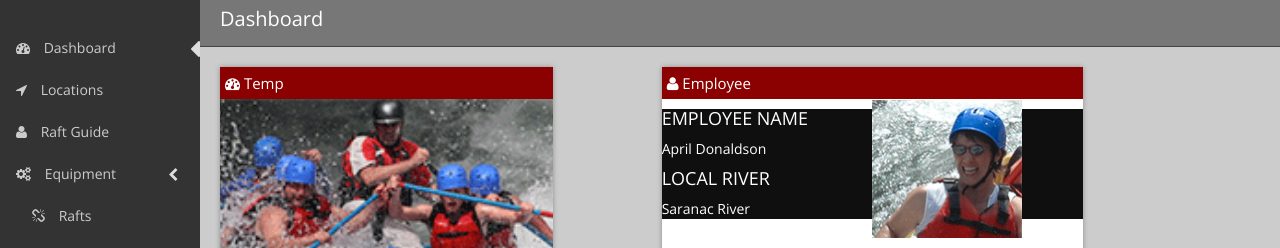
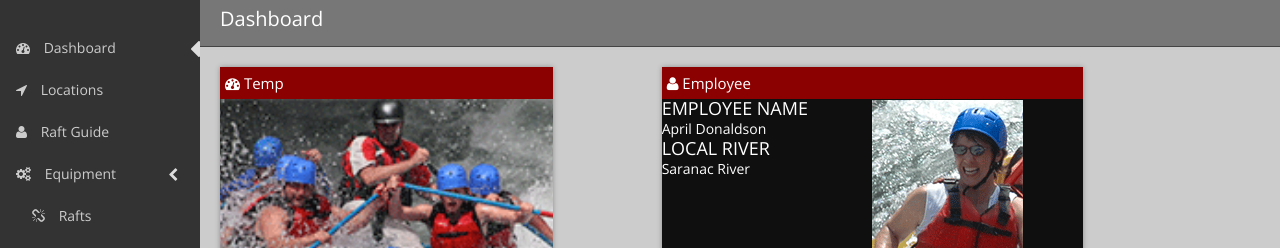
Before and after one commit to bclover/Whitewater-Adventures, a plain HTML site: page index.html in a window 1280 px wide. Shown: the part 71-319 px from the top of the page. Drawn offline with nearby package versions, Linux system fonts and the light colour scheme.

Commit message:
More tweaks to Employee widget.

```diff
--- a/app/widgets/wwaEmployee/wwaEmployee.css
+++ b/app/widgets/wwaEmployee/wwaEmployee.css
@@ -1,5 +1,7 @@
 .wwa-employee-widget {
-
+    width: 100%;
+    height: 100%;
+    overflow: hidden;
 }
 
 .wwa-employee-heading {
@@ -15,29 +17,32 @@
     padding-left: 5px;
 }
 
-.www-employee-title {
-
+.wwa-employee-body {
+    min-height: 298px;
+    width: 100%;
+    height: 100%;
 }
-
-.wwa-employee-body {
+.wwa-employee-name-area > h4, .wwa-employee-name-area > p {
+    margin: 0;
     padding: 0;
 }
 
 .wwa-employee-row {
-    padding: 0;
+    height: 100%;
 }
 
 .wwa-employee-name-area {
     color: white;
     background-color: #0f0f0f;
+    height: 100%;
 }
 
 .wwa-employee-picture-area {
     position: absolute;
     top: 33px;
     left: 50%;
-    -webkit-background-size: cover;
-    width: 150px;
-    height: 138px;
-    overflow: hidden;
+    /*-webkit-background-size: cover;*/
+    background-repeat: no-repeat;
+    width: 100%;
+    height: 100%;
 }
```
Also changed, not shown: app/widgets/wwaEmployee/wwaEmployeeTemplate.html (+1 -2 lines).
